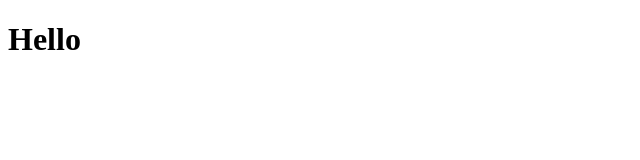
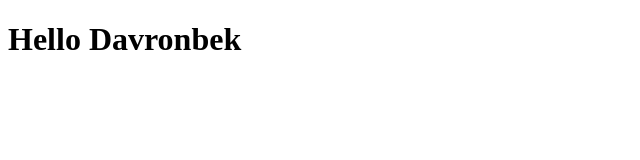
Before and after one commit to Davron2010/Davronbek, a plain HTML site: page index.html in a window 1280 px wide. Shown: the whole page, without its empty margins (0-640 px from the left). Drawn offline with Linux system fonts and the light colour scheme.

Commit message:
Update index.html
changed 11 add

```diff
--- a/index.html
+++ b/index.html
@@ -7,6 +7,6 @@
     <title>Document</title>
 </head>
 <body>
-    <h1>Hello</h1>
+    <h1>Hello Davronbek</h1>
 </body>
 </html>
```
